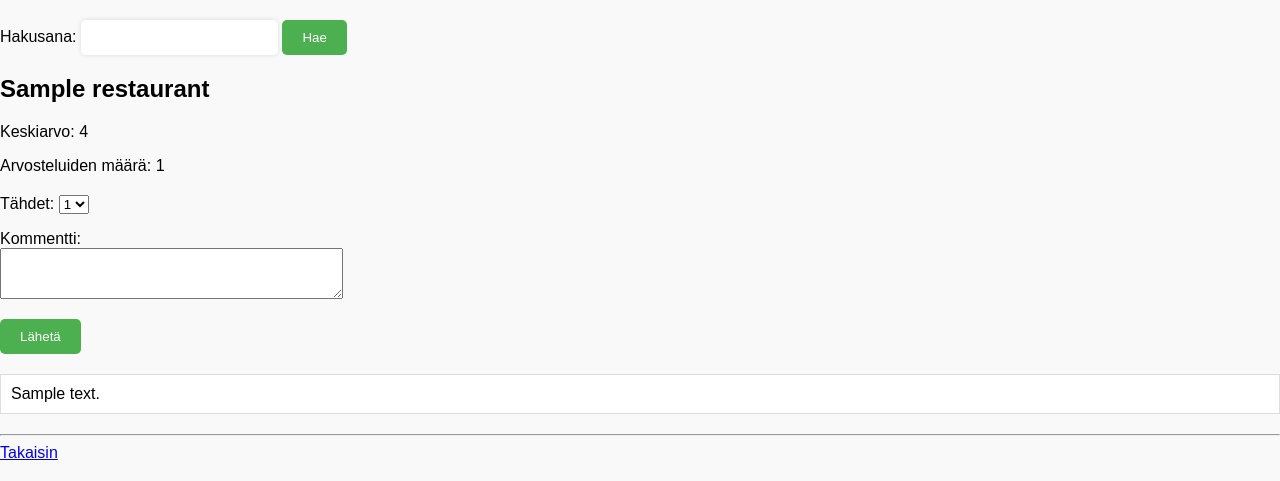
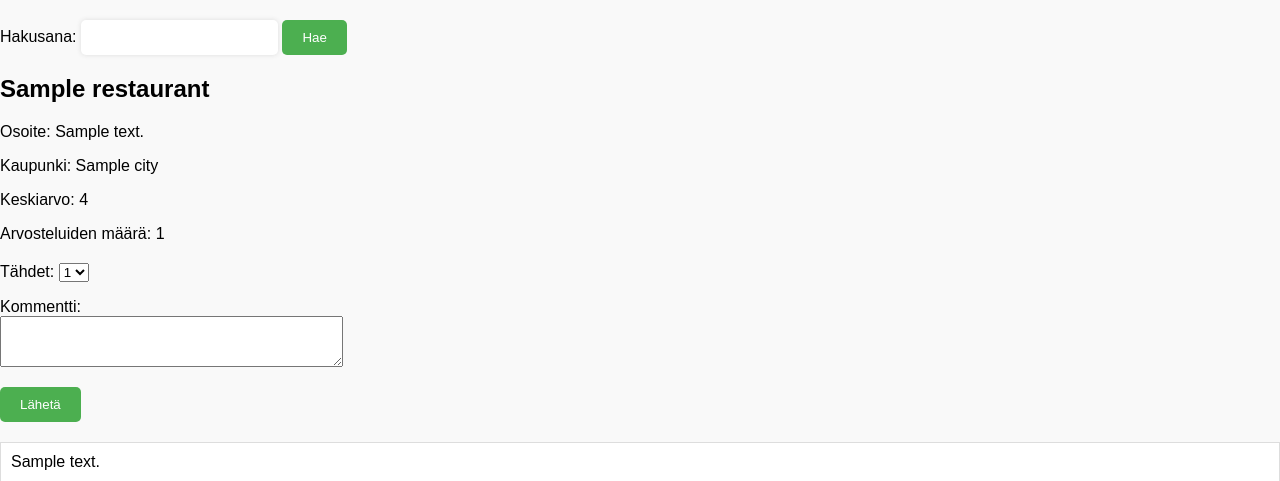
Before and after one commit to nikitaessine/arvostelusovellus, a Flask app: template templates/reviews.html in a window 1280 px wide. Shown: the top 481 px of the page. Run offline with Flask 3, Linux system fonts and the light colour scheme; the template is opened without the code that fills it: most values are stand-ins (such as "Sample title", 1, 10 or a date in 2020).

Commit message:
showing location data

```diff
--- a/reviews.py
+++ b/reviews.py
@@ -2,7 +2,7 @@ from sqlalchemy.sql import text
 from db import db
 
 def get_reviews():
-    result = db.session.execute(text("SELECT restaurants.*, AVG(reviews.stars) AS avg_stars, COUNT(reviews.id) AS review_count, array_agg(reviews.comment) AS comments FROM restaurants LEFT JOIN reviews ON restaurants.id = reviews.restaurant_id GROUP BY restaurants.id"))
+    result = db.session.execute(text("SELECT restaurants.*, locations.address, locations.city, AVG(reviews.stars) AS avg_stars, COUNT(reviews.id) AS review_count, array_agg(reviews.comment) AS comments FROM restaurants LEFT JOIN locations ON restaurants.id = locations.restaurant_id LEFT JOIN reviews ON restaurants.id = reviews.restaurant_id GROUP BY restaurants.id , locations.id"))
     return result.fetchall()
 
 def add_review(restaurant_id, stars, comment):
--- a/templates/reviews.html
+++ b/templates/reviews.html
@@ -14,6 +14,8 @@
 
 {% for restaurant in restaurants %}
     <h2>{{ restaurant.name }}</h2>
+    <p>Osoite: {{ restaurant.address }}</p>
+    <p>Kaupunki: {{ restaurant.city }}</p>
     <p>Keskiarvo: {{ restaurant.avg_stars|round(2) if restaurant.avg_stars is not none else 0 }}</p>
     <p>Arvosteluiden määrä: {{ restaurant.review_count }}</p>
 
```
